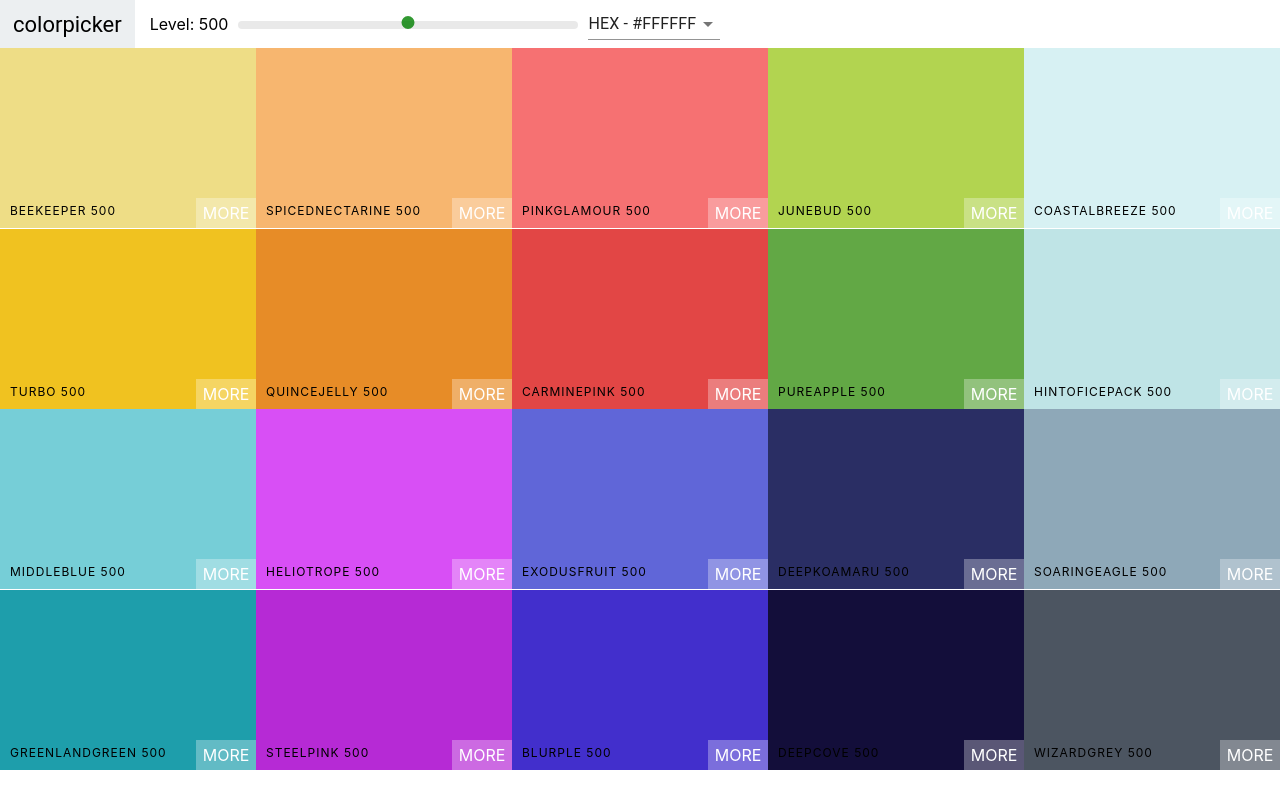
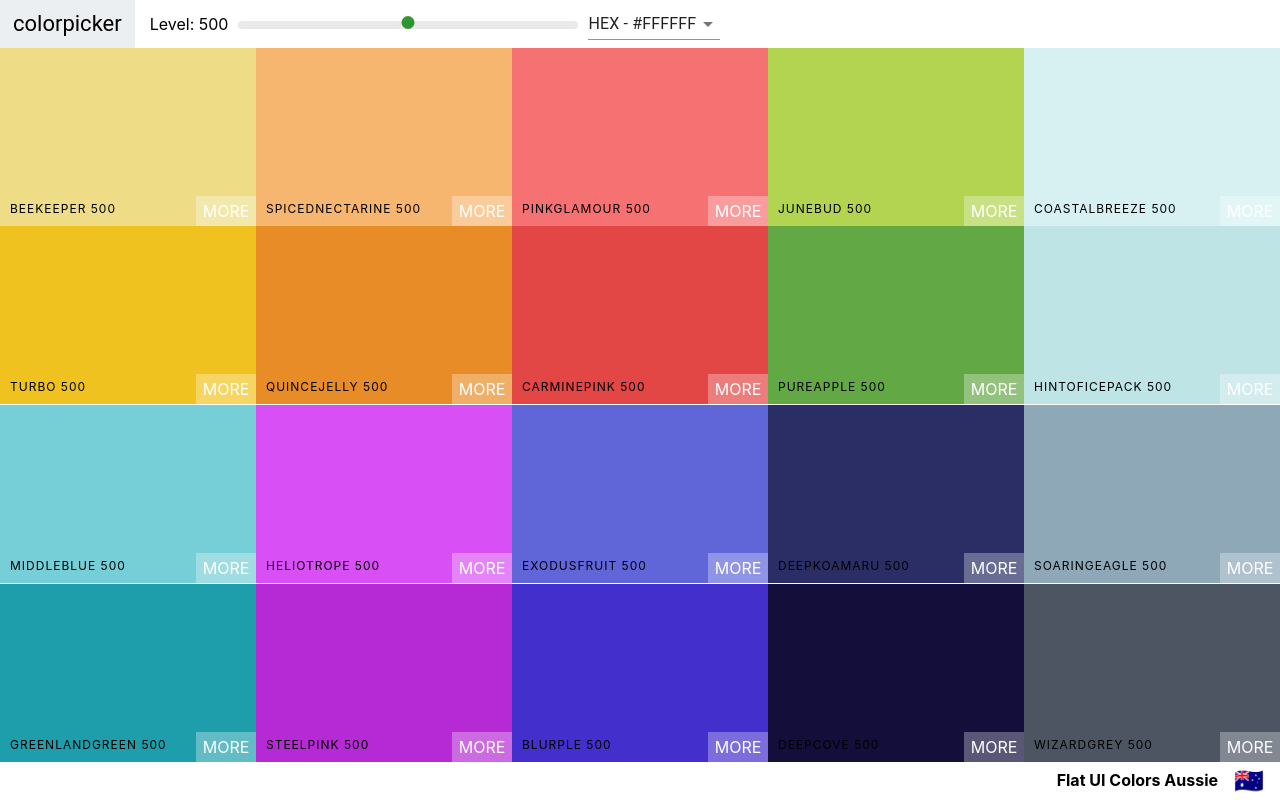
Before and after one commit to kabraham23/colors-app, a React (Create React App) app: page / in a window 1280 px wide. Built offline with nearby package versions, Linux system fonts and the light colour scheme.

Commit message:
adding footer

```diff
--- a/package.json
+++ b/package.json
@@ -4,6 +4,8 @@
   "private": true,
   "dependencies": {
     "@material-ui/core": "^4.12.4",
+    "@material-ui/icons": "^4.11.3",
+    "@mui/icons-material": "^5.11.11",
     "@testing-library/jest-dom": "^5.16.5",
     "@testing-library/react": "^13.4.0",
     "@testing-library/user-event": "^13.5.0",
--- a/src/Components/CSS/Palette.css
+++ b/src/Components/CSS/Palette.css
@@ -1,6 +1,20 @@
 .Palette {
     height: 100vh;
+    display: flex;
+    flex-direction: column;
 }
 .Palette-colors {
     height: 90%;
 }
+.Palette-footer {
+    background-color: white;
+    height: 5vh;
+    display: flex;
+    justify-content: flex-end;
+    align-items: center;
+    font-weight: bold;
+}
+.emoji {
+    font-size: 1.5rem;
+    margin: 0 1rem;
+}
--- a/src/Components/Palette.js
+++ b/src/Components/Palette.js
@@ -20,10 +20,10 @@
     this.setState({ format: val });
   }
   render() {
-    const { colors } = this.props.palette;
+    const { colors, paletteName, emoji } = this.props.palette;
     const { level, format } = this.state;
     const colorBoxes = colors[level].map(color => (
-        <ColorBox background={color[format]} name={color.name} />
+        <ColorBox background={color[format]} name={color.name} key={color.id} />
     ));
     return (
       <div className='Palette'>
@@ -31,6 +31,10 @@
         <div className='Palette-colors'>
             {colorBoxes}
         </div>
+        <footer className='Palette-footer'>
+          {paletteName}
+          <span className='emoji'>{emoji}</span>
+        </footer>
       </div>
     )
   }
```
Also changed, not shown: 1 other file (tests, documents, lock files or other folders).
